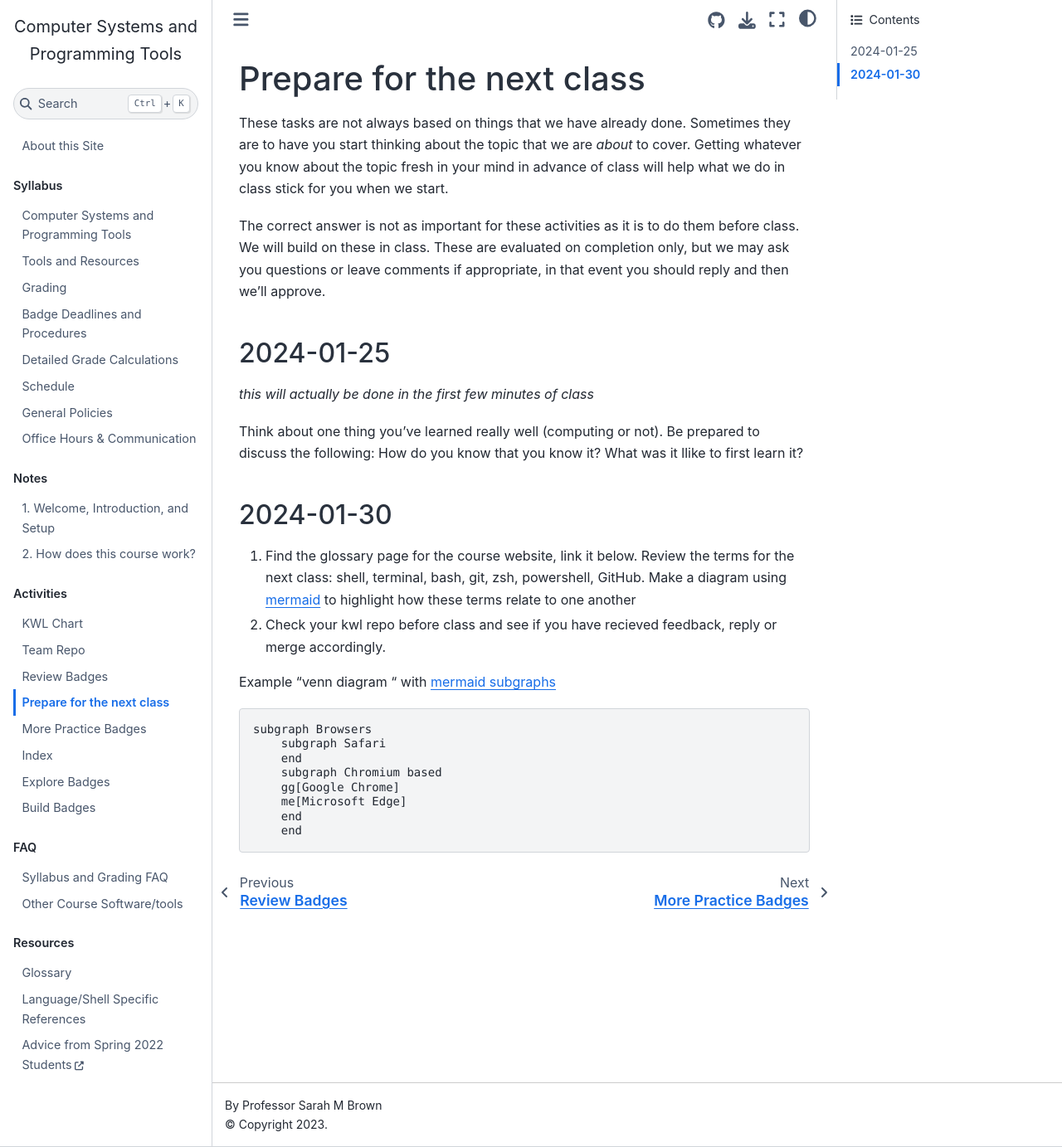
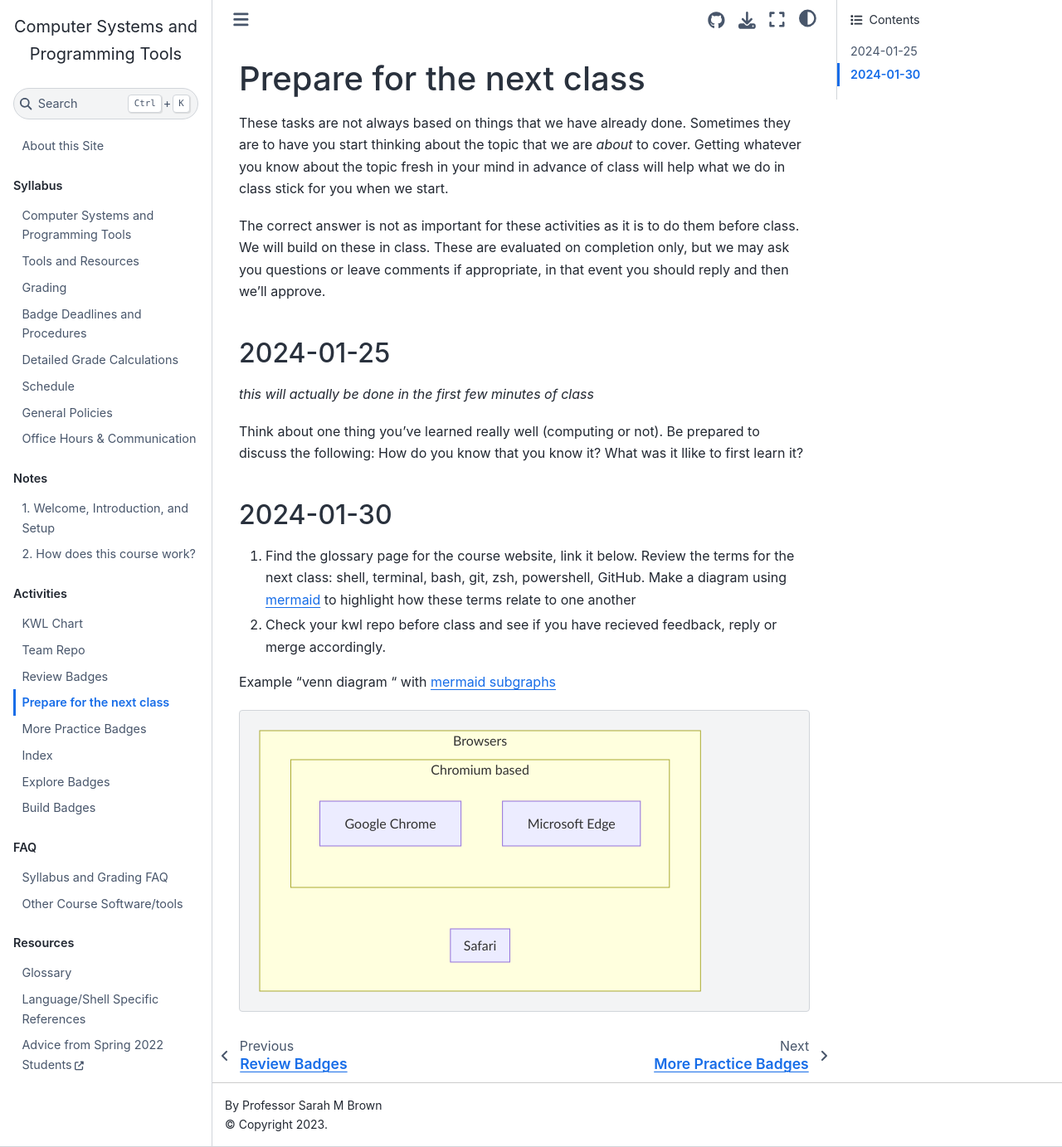
Before and after one commit to compsys-progtools/spring2024, a Jupyter Book: the page built from activities/prepare.md, in a window 1280 px wide and 1383 px high. Shown: the whole window at 83% size. Built offline with Jupyter Book 1.0.4 settings and Sphinx 7.4.7 and the Sphinx Book theme 1.1.4, drawn with Linux system fonts in a browser that asks for light colours; pages that are not in the unit, such as notebooks, are missing from menus.

Commit message:
fix render

````diff
--- a/_prepare/2024-01-30.md
+++ b/_prepare/2024-01-30.md
@@ -4,8 +4,9 @@
 
 
 Example "venn diagram " with [mermaid subgraphs](https://mermaid.js.org/syntax/flowchart.html#subgraphs)
-```mermaid
-subgraph Browsers
+```{mermaid}
+flowchart
+    subgraph Browsers
     subgraph Safari
     end
     subgraph Chromium based
````
